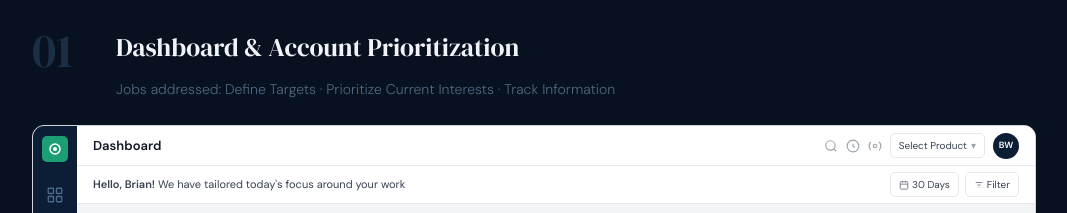
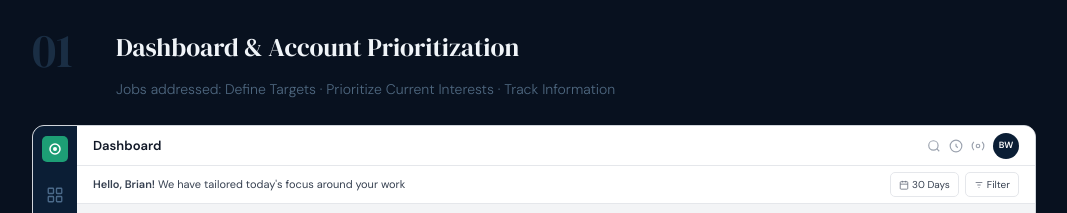
Before and after one commit to bimacknyas/ManasRPortfolio_2020, a plain HTML site: page SourceFiles/6sense_SI_case_study.html in a window 1280 px wide. Shown: the part 6140-6353 px from the top of the page, without its empty margins (106-1173 px from the left). Drawn offline with Linux system fonts and the light colour scheme.

Commit message:
Update 6sense_SI_case_study.html

```diff
--- a/SourceFiles/6sense_SI_case_study.html
+++ b/SourceFiles/6sense_SI_case_study.html
@@ -919,7 +919,6 @@
                 <svg width="14" height="14" fill="none" viewBox="0 0 24 24" stroke="#9CA3AF" stroke-width="2"><circle cx="11" cy="11" r="8"/><path d="M21 21l-4.35-4.35"/></svg>
                 <svg width="14" height="14" fill="none" viewBox="0 0 24 24" stroke="#9CA3AF" stroke-width="2"><circle cx="12" cy="12" r="10"/><path d="M12 8v4l3 3"/></svg>
                 <svg width="14" height="14" fill="none" viewBox="0 0 24 24" stroke="#9CA3AF" stroke-width="2"><circle cx="12" cy="12" r="3"/><path d="M19.07 4.93a10 10 0 010 14.14M4.93 4.93a10 10 0 000 14.14"/></svg>
-                <div style="border:1px solid #E5E7EB;border-radius:5px;padding:3px 8px;font-size:10px;color:#374151;display:flex;align-items:center;gap:4px;">Select Product <span style="color:#9CA3AF;">▾</span></div>
                 <div style="width:26px;height:26px;background:#0B1E35;border-radius:50%;display:flex;align-items:center;justify-content:center;font-size:9px;color:#fff;font-weight:600;">BW</div>
               </div>
             </div>
```
